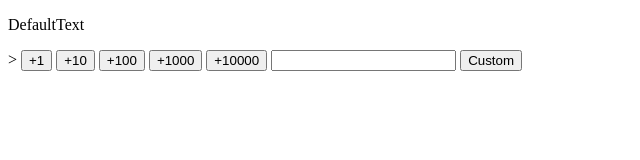
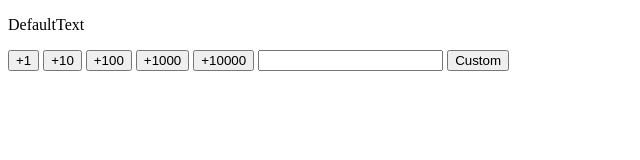
Before and after one commit to tuitta-mindayo/Number, a plain HTML site: page index.html in a window 1280 px wide. Shown: the whole page, without its empty margins (0-640 px from the left). Drawn offline with Linux system fonts and the light colour scheme.

Commit message:
Update index.html

```diff
--- a/index.html
+++ b/index.html
@@ -7,7 +7,7 @@
 
 	<body>
     <p id="txt">DefaultText</p>
-    <div id="InputField">>
+    <div id="InputField">
       <button id="ButtonConst1">+1</button>
       <button id="ButtonConst10">+10</button>
       <button id="ButtonConst100">+100</button>
```
